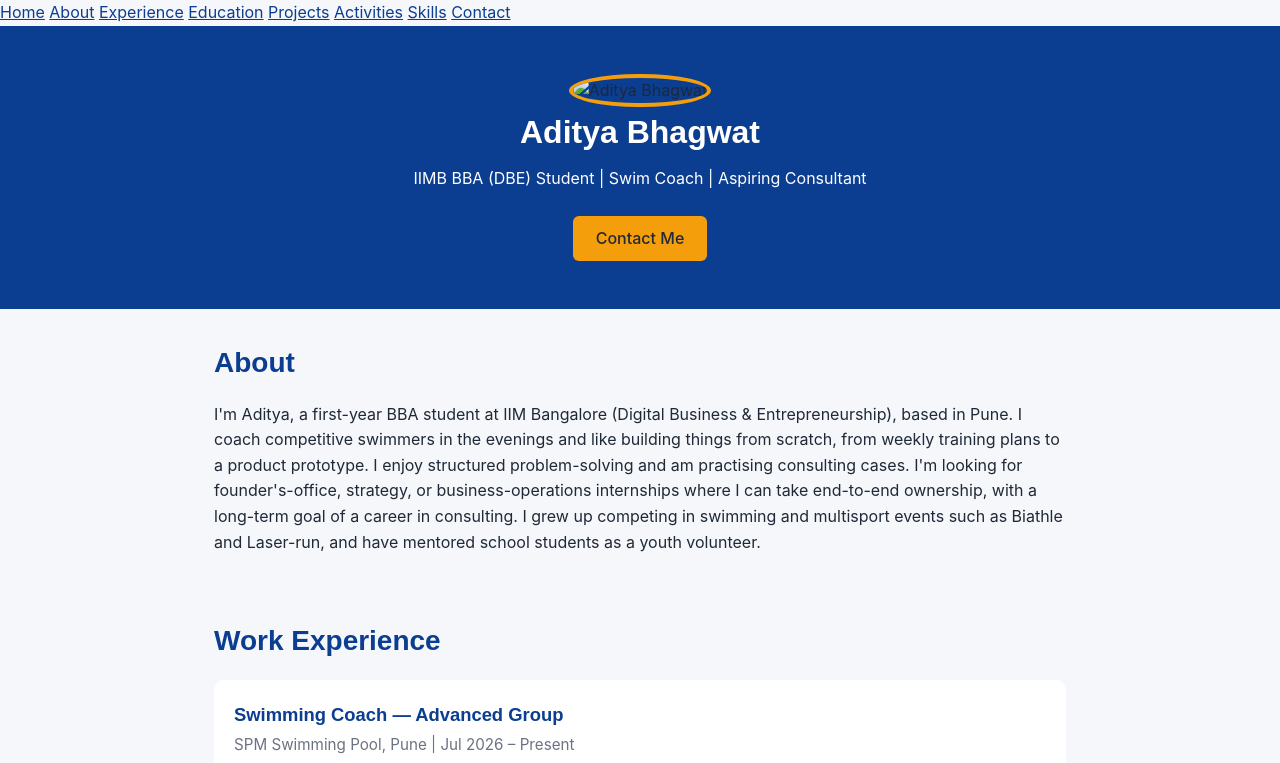
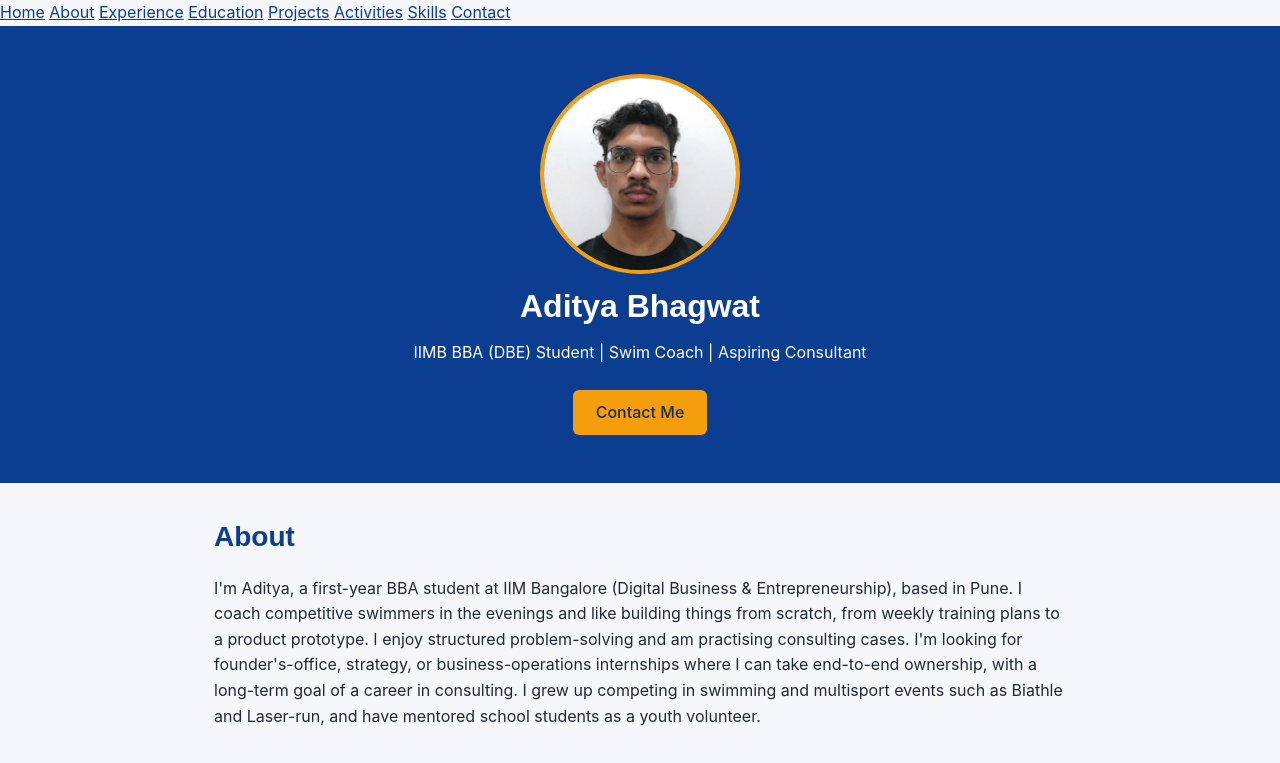
Before and after one commit to Adityab9211/resume-assignment, a plain HTML site: page index.html in a window 1280 px wide. Shown: the top 763 px of the page. Drawn offline with Linux system fonts and the light colour scheme.

Commit message:
Update index.html

```diff
--- a/index.html
+++ b/index.html
@@ -23,7 +23,7 @@
 
   <!-- HEADER: photo, name, tagline -->
   <header id="hero">
-    <img src="./images/photo.jpg" alt="Aditya Bhagwat" width="200">
+    <img src="./photo.jpg" alt="Aditya Bhagwat" width="200">
     <h1>Aditya Bhagwat</h1>
     <p class="tagline">IIMB BBA (DBE) Student | Swim Coach | Aspiring Consultant</p>
     <a class="btn" href="#contact">Contact Me</a>
```
